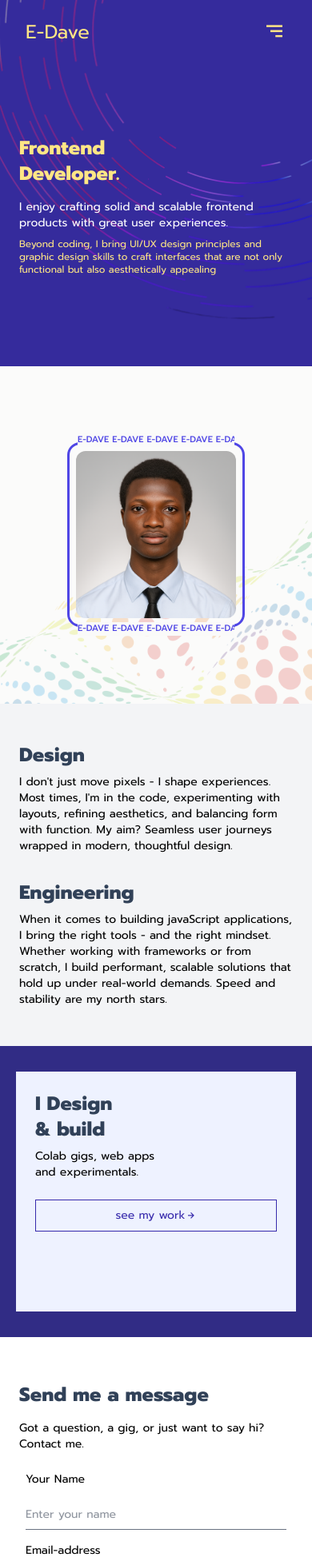
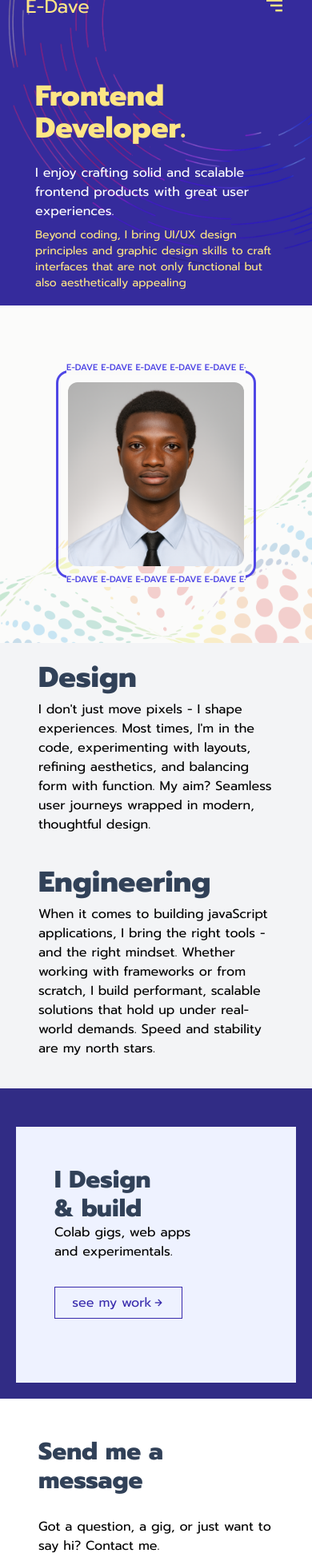
Before and after one commit to Ogunleyed01/Mi-Portfolio, a React (Vite) app: page / in a window 390 px wide. Shown: the part 40-1997 px from the top of the page at 80% size. Built offline with nearby package versions, Linux system fonts and the light colour scheme.

Commit message:
fix: undo the last commit

```diff
--- a/src/pages/landing.jsx
+++ b/src/pages/landing.jsx
@@ -36,34 +36,34 @@ const Landing = () => {
 
   return (
     <div>
-        <section className='bg-indigo-900 bg-no-repeat bg-cover bg-center min-h-[50vh] py-8 md:py-0 md:min-h-[60vh] relative overflow-hidden' style={{backgroundImage: `url(${abstractbg1})`}}>
+        <section className='bg-indigo-900 bg-no-repeat bg-cover bg-center h-[50vh] relative' style={{backgroundImage: `url(${abstractbg1})`}}>
             <div className='absolute inset-0 bg-indigo-800/60'></div>
             <div className='relative z-20'>
                 <Header isMenuOpen={isMenuOpen} setIsMenuOpen={setIsMenuOpen} />
             </div>
-            <div className='p-6 md:p-11 relative z-10 min-h-[40vh] flex flex-col justify-center'>
-                <h2 className='text-amber-200 text-2xl md:text-4xl font-extrabold animate-fade-in-up'>
+            <div className='p-11 relative z-10'>
+                <h2 className='text-amber-200 text-4xl font-extrabold animate-fade-in-up'>
                     Frontend
                     <br />Developer.
                 </h2>
                 {/* <div className='w-2 h-2 bg-white rounded'></div> */}
-                <p className='text-white mt-4 md:mt-6 text-sm md:text-base animate-fade-in-up animation-delay-200'>
+                <p className='text-white mt-6 animate-fade-in-up animation-delay-200'>
                     I enjoy crafting solid and scalable frontend products with great user experiences.
                 </p>
-                <p className='text-xs md:text-sm text-amber-200 mt-2 animate-fade-in-up animation-delay-400'>
+                <p className='text-sm text-amber-200 mt-2 animate-fade-in-up animation-delay-400'>
                     Beyond coding, I bring UI/UX design principles and graphic design skills to craft interfaces that are not only functional but also aesthetically appealing
                 </p>
             </div>
         </section>
         <section
-            className='min-h-[50vh] py-8 md:py-0 md:min-h-[60vh] bg-stone-100 bg-cover bg-center flex items-center justify-center relative overflow-hidden'
+            className='h-[50vh] bg-stone-100 bg-cover bg-center flex items-center justify-center relative'
             style={{backgroundImage: `url(${abstractbg2})`}}
         >
             <div className='absolute inset-0 bg-stone-50/80'></div>
             <div
                 id="headshot-section"
                 data-animate
-                className={`relative z-10 rounded-2xl p-2 md:p-3 edave-border flex transition-all duration-1000 my-8 ${
+                className={`relative z-10 rounded-2xl p-3 edave-border flex transition-all duration-1000 ${
                     visibleSections.has('headshot-section')
                         ? 'opacity-100 translate-y-0 scale-100'
                         : 'opacity-0 translate-y-10 scale-95'
@@ -75,7 +75,7 @@ const Landing = () => {
                 <img
                     src={headshot}
                     alt="edave"
-                    className='w-full max-w-[200px] md:max-w-none md:w-55 rounded-xl mx-auto transition-transform duration-300 hover:scale-105'
+                    className='w-55 rounded-xl mx-auto transition-transform duration-300 hover:scale-105'
                 />
                 {/* <div className='absolute right-2 top-0 bottom-0 flex items-center'>
                     <div className='vertical-text-reverse text-fuchsia-900 font-medium text-xs'>E-DAVE E-DAVE E-DAVE E-DAVE</div>
@@ -85,35 +85,35 @@ const Landing = () => {
         <section
             id="skills-section"
             data-animate
-            className={`flex flex-col justify-center min-h-[50vh] py-12 md:py-16 bg-gray-100 p-6 md:p-12 transition-all duration-1000 ${
+            className={`flex flex-col justify-center h-[66vh] bg-gray-100 p-12 pb-16 transition-all duration-1000 ${
                 visibleSections.has('skills-section')
                     ? 'opacity-100 translate-y-0'
                     : 'opacity-0 translate-y-10'
             }`}
         >
-            <h2 className='text-slate-700 text-2xl md:text-4xl font-extrabold mb-2'>Design</h2>
-            <p className='text-sm md:text-base'>I don't just move pixels - I shape experiences. Most times, I'm in the code, experimenting with layouts, refining aesthetics, and balancing form with function. My aim? Seamless user journeys wrapped in modern, thoughtful design.</p>
-            <h2 className='text-slate-700 text-2xl md:text-4xl font-extrabold mt-8 md:mt-10 mb-2'>Engineering</h2>
-            <p className='text-sm md:text-base'>When it comes to building javaScript applications, I bring the right tools - and the right mindset. Whether working with frameworks or from scratch, I build performant, scalable solutions that hold up under real-world demands. Speed and stability are my north stars.</p>
+            <h2 className='text-slate-700 text-4xl font-extrabold mb-2'>Design</h2>
+            <p>I don't just move pixels - I shape experiences. Most times, I'm in the code, experimenting with layouts, refining aesthetics, and balancing form with function. My aim? Seamless user journeys wrapped in modern, thoughtful design.</p>
+            <h2 className='text-slate-700 text-4xl font-extrabold mt-10 mb-2'>Engineering</h2>
+            <p>When it comes to building javaScript applications, I bring the right tools - and the right mindset. Whether working with frameworks or from scratch, I build performant, scalable solutions that hold up under real-world demands. Speed and stability are my north stars.</p>
         </section>
         <section
             id="work-section"
             data-animate
-            className={`bg-indigo-900 min-h-[40vh] py-8 md:py-12 p-5 md:p-5 transition-all duration-1000 ${
+            className={`bg-indigo-900 h-[46vh] p-5 pt-12 pb-16 transition-all duration-1000 ${
                 visibleSections.has('work-section')
                     ? 'opacity-100 translate-y-0'
                     : 'opacity-0 translate-y-10'
             }`}
         >
-            <div className='bg-indigo-50 min-h-[300px] md:min-h-[20rem] p-6 md:p-12'>
-                <h2 className='text-slate-700 text-2xl md:text-3xl font-extrabold'>
+            <div className='bg-indigo-50 h-[20rem] p-12'>
+                <h2 className='text-slate-700 text-3xl font-extrabold'>
                     I Design <br />
                     & build
                 </h2>
-                <p className='pb-6 md:pb-8 text-sm md:text-base mt-2'>Colab gigs, web apps <br /> and experimentals.</p>
+                <p className='pb-8'>Colab gigs, web apps <br /> and experimentals.</p>
 
                 <a href="#" >
-                    <div className='flex items-center justify-center border border-indigo-800 text-indigo-800 w-full md:w-40 h-10 hover:bg-indigo-800 hover:text-white hover:scale-105 transition-all duration-300 transform text-sm md:text-base'>
+                    <div className='flex items-center justify-center border border-indigo-800 text-indigo-800 w-40 h-10 hover:bg-indigo-800 hover:text-white hover:scale-105 transition-all duration-300 transform'>
                         see my work
                         <i className='bx bx-right-arrow-alt transition-transform duration-300 group-hover:translate-x-1'></i>
                     </div>
@@ -123,47 +123,47 @@ const Landing = () => {
         <section
             id="contact-section"
             data-animate
-            className={`py-8 md:pb-16 transition-all duration-1000 ${
+            className={`pb-16 transition-all duration-1000 ${
                 visibleSections.has('contact-section')
                     ? 'opacity-100 translate-y-0'
                     : 'opacity-0 translate-y-10'
             }`}
         >
-            <div className='p-6 md:p-12'>
-                <h3 className='text-slate-700 text-2xl md:text-3xl font-extrabold mb-4 md:mb-7'>Send me a message</h3>
-                <p className='text-sm md:text-base'>Got a question, a gig, or just want to say hi? Contact me.</p>
+            <div className='p-12'>
+                <h3 className='text-slate-700 text-3xl font-extrabold mb-7'>Send me a message</h3>
+                <p>Got a question, a gig, or just want to say hi? Contact me.</p>
 
 
 
-                <form className='m-2 mt-6 md:mt-10 flex flex-col gap-4'>
-                    <label htmlFor="name" className='text-sm md:text-base transition-all duration-300'>Your Name</label>
+                <form className='m-2 mt-10 flex flex-col gap-4'>
+                    <label htmlFor="name" className='transition-all duration-300'>Your Name</label>
                     <input
                         name="name"
-                        className='border-b border-gray-500 focus:outline-none focus:ring-0 focus:border-indigo-800 text-slate-800 text-sm md:text-base transition-all duration-300 py-2'
+                        className='border-b border-gray-500 focus:outline-none focus:ring-0 focus:border-indigo-800 text-slate-800 transition-all duration-300'
                         type="text"
                         placeholder='Enter your name'
                         required
                     />
 
-                    <label htmlFor="email" className='text-sm md:text-base transition-all duration-300'>Email-address</label>
+                    <label htmlFor="email" className='transition-all duration-300'>Email-address</label>
                     <input
                         name="email"
-                        className='border-b border-gray-500 focus:outline-none focus:ring-0 focus:border-indigo-800 text-slate-800 text-sm md:text-base transition-all duration-300 py-2'
+                        className='border-b border-gray-500 focus:outline-none focus:ring-0 focus:border-indigo-800 text-slate-800 transition-all duration-300'
                         type="email"
                         placeholder='Enter your email address'
                         required
                     />
 
-                    <label htmlFor="message" className='text-sm md:text-base transition-all duration-300'>Your message</label>
+                    <label htmlFor="message" className='transition-all duration-300'>Your message</label>
                     <textarea
                         name="message"
-                        className='border-b border-gray-500 focus:outline-none focus:ring-0 focus:border-indigo-800 text-slate-800 text-sm md:text-base transition-all duration-300 py-2 resize-none'
+                        className='border-b border-gray-500 focus:outline-none focus:ring-0 focus:border-indigo-800 text-slate-800 transition-all duration-300'
                         rows='3'
                         placeholder='Hi E-Dave, I think you can work with me at my company to build and bring our ideas to life. How soon can you hop on to discuss this?'
                         required
                     />
 
-                    <button className='mt-6 md:mt-10 flex items-center gap-3 justify-center border border-indigo-800 text-indigo-800 w-full md:w-40 h-10 cursor-pointer hover:bg-indigo-800 hover:text-white hover:scale-105 transition-all duration-300 transform text-sm md:text-base'>
+                    <button className='mt-10 flex items-center gap-3 justify-center border border-indigo-800 text-indigo-800 w-40 h-10 cursor-pointer hover:bg-indigo-800 hover:text-white hover:scale-105 transition-all duration-300 transform'>
                         shoot
                         <i className='bx bx-right-arrow-alt transition-transform duration-300 group-hover:translate-x-1'></i>
                     </button>
```
